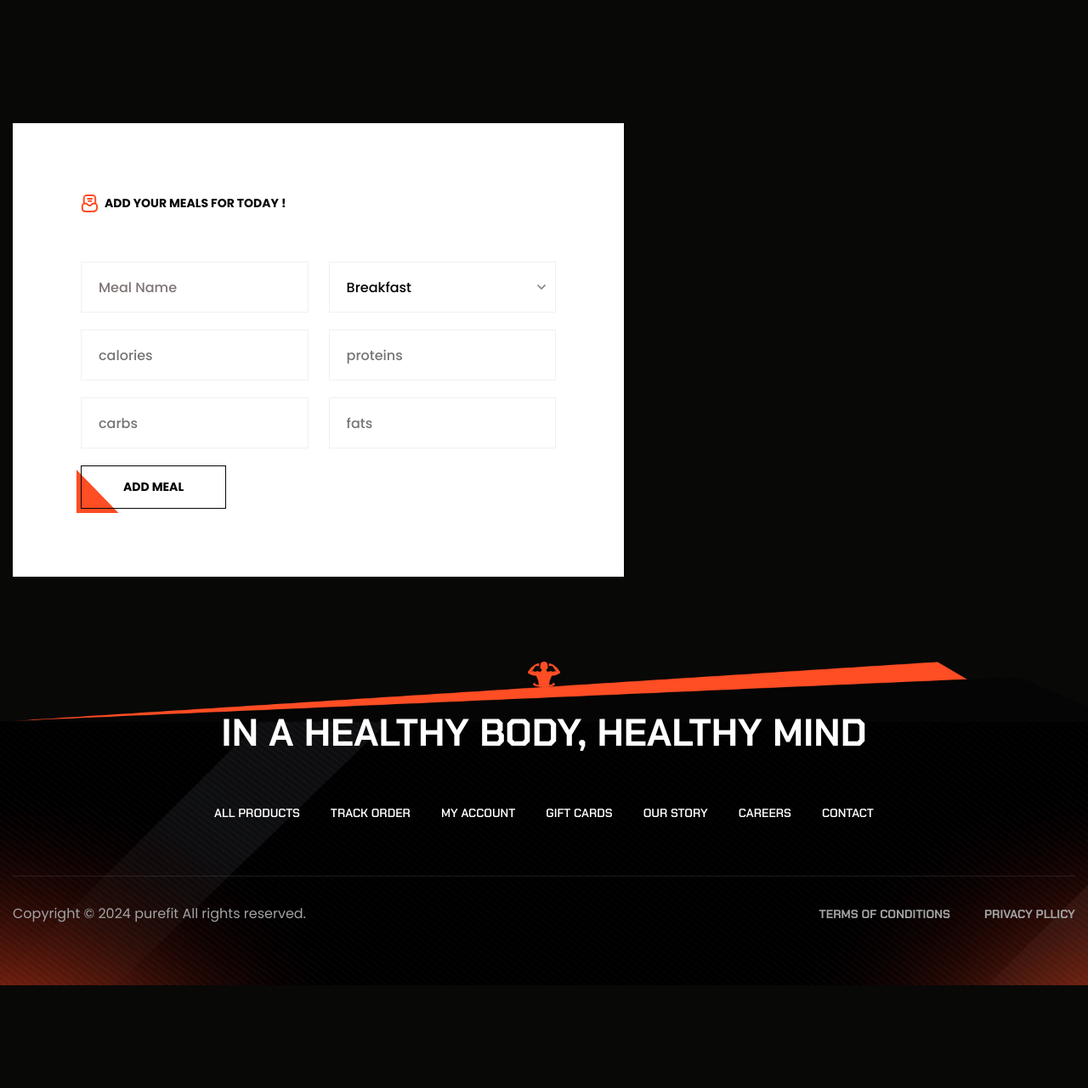
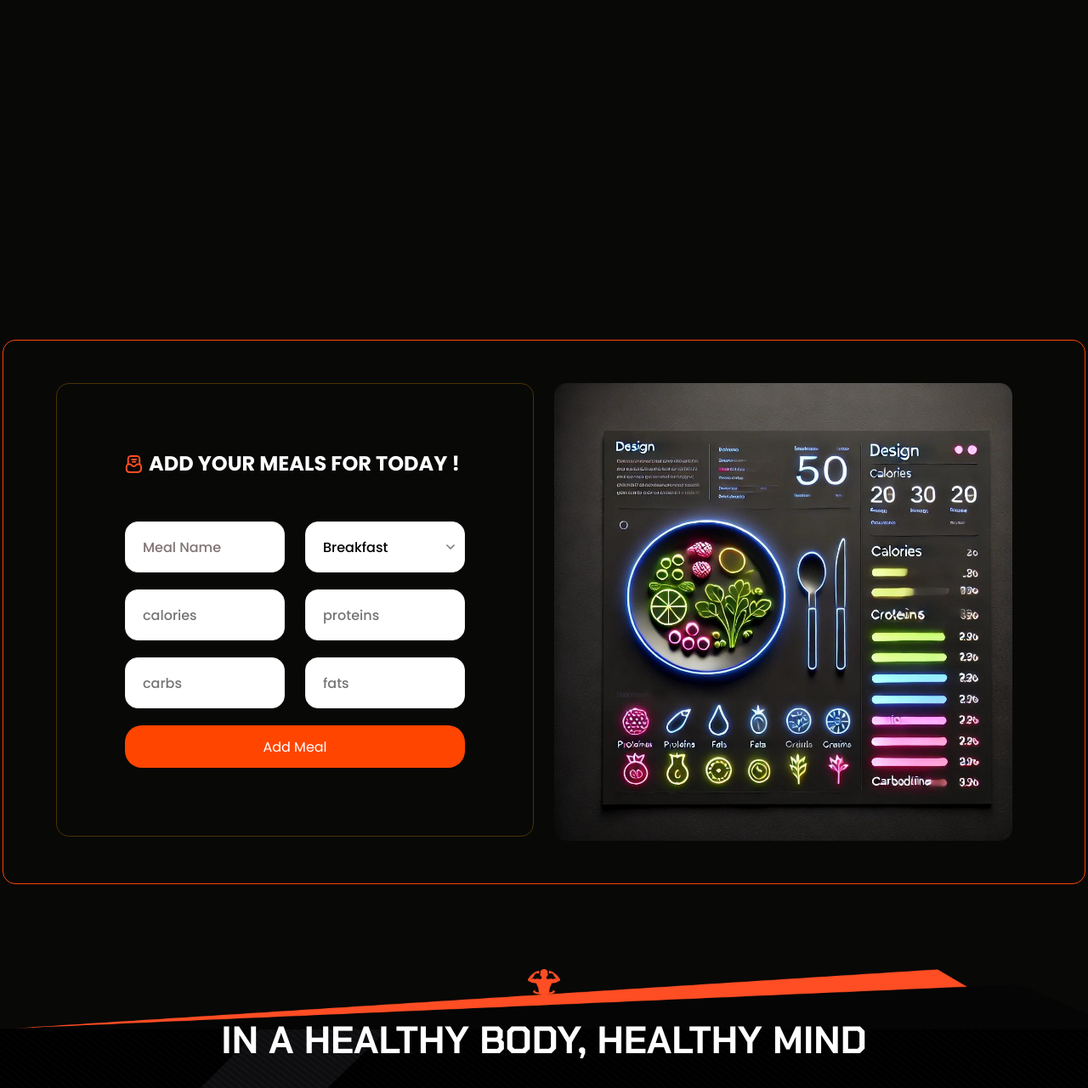
Before and after one commit to Mehdibayoudh/VitAI, a Django app: page /meal/addMeal in a window 1280 px wide. Shown: the part 116-1397 px from the top of the page at 85% size. Before the commit the page ends 1276 px from the top, so only its background shows below. Run offline with Django 4.2, Linux system fonts and the light colour scheme; some libraries are stand-ins or nearby versions.

Commit message:
retouches

```diff
--- a/MealApp/templates/add-meal.html
+++ b/MealApp/templates/add-meal.html
@@ -4,11 +4,20 @@
         <div style="margin-top: 400px" class="container">
 
             <div id="contact" class="contact pb-100">
-                <div class="row">
-                    <div class="col-lg-7">
-                        <div class="xb-contact contact-mt--255">
-                            <div class="contact-title mb-35">
-                                <span><img src="assets/img/icon/directbox-notif.svg" alt="">add Your Meals For Today ! </span>
+                <div style="border: solid thin orangered;
+                border-radius: 15px;
+                padding: 50px;
+                " class="row">
+                    <div class="col-lg-6">
+                        <div style="border: solid thin white;
+                        border-radius: 15px;
+                        background-color: transparent;
+                        border-color: #ffa50045;" class="xb-contact ">
+                            <div  class="contact-title mb-35">
+                                <span style="color: white;
+                                font-weight: bold;
+                                font-size: 24px;
+                                "><img src="assets/img/icon/directbox-notif.svg" alt="">add Your Meals For Today ! </span>
                                 <!-- <h3>Do you have questions or went more <br> information?</h3> -->
                             </div>
 
@@ -19,13 +28,13 @@
         <div class="col-lg-6">
             <div class="xb-item--field">
                 <!-- <span><img src="{% static 'assets/img/icon/c_user.svg' %}" alt=""></span> -->
-                <input type="text" name="name" placeholder="Meal Name" required>
+                <input style="border-radius: 15px;" type="text" name="name" placeholder="Meal Name" required>
             </div>
         </div>
         <!-- meal_type -->
         <div class="col-lg-6">
             <div class="xb-item--field">
-                <select name="meal_type" required>
+                <select style="background-color: white; border-radius: 15px;" name="meal_type" required>
                     <option value="breakfast">Breakfast</option>
                     <option value="lunch">Lunch</option>
                     <option value="dinner">Dinner</option>
@@ -39,7 +48,6 @@
                 <!-- <span><img src="{% static 'assets/img/icon/c_location.svg' %}" alt=""></span> -->
                 <input style="width: 100%;
                 height: 60px;
-                border-radius: 0;
                 padding: 15px 20px;
                 border: 0;
                 -webkit-transition: 0.3s;
@@ -48,6 +56,7 @@
                 color: var(--color-black);
                 font-weight: 500;
                 margin-top: 20px;
+                border-radius: 15px;
                 border: 1px solid #F1F1F1;" type="number" name="calories" placeholder="calories" required>
             </div>
         </div>
@@ -57,7 +66,6 @@
                 <!-- <span><img src="{% static 'assets/img/icon/c_location.svg' %}" alt=""></span> -->
                 <input style="width: 100%;
                 height: 60px;
-                border-radius: 0;
                 padding: 15px 20px;
                 border: 0;
                 -webkit-transition: 0.3s;
@@ -66,6 +74,7 @@
                 color: var(--color-black);
                 font-weight: 500;
                 margin-top: 20px;
+                border-radius: 15px;
                 border: 1px solid #F1F1F1;" type="number" name="proteins" placeholder="proteins" required>
             </div>
         </div>
@@ -75,7 +84,7 @@
                 <!-- <span><img src="{% static 'assets/img/icon/c_location.svg' %}" alt=""></span> -->
                 <input style="width: 100%;
                 height: 60px;
-                border-radius: 0;
+                border-radius: 15px;
                 padding: 15px 20px;
                 border: 0;
                 -webkit-transition: 0.3s;
@@ -93,7 +102,7 @@
                 <!-- <span><img src="{% static 'assets/img/icon/c_location.svg' %}" alt=""></span> -->
                 <input style="width: 100%;
                 height: 60px;
-                border-radius: 0;
+                border-radius: 15px;
                 padding: 15px 20px;
                 border: 0;
                 -webkit-transition: 0.3s;
@@ -108,12 +117,18 @@
 
         <!-- Submit Button -->
         <div class="col-12 mt-20 ">
-            <button class="thm-btn thm-btn--black" type="submit">Add Meal</button>
+            <button style="    color: white;
+                        background-color: orangered;
+                        height: 50px;
+                        border-radius: 20px;
+                        width: 100%;
+                        " type="submit">Add Meal</button>
         </div>
     </div>
 </form>
                         </div>
                     </div>
+                    <div class="col-lg-6"><img style="width: 539px; border-radius: 15px;" src="{% static  'assets/img/miaouiPics/img2.jpg' %}" alt=""></div>
                 </div>
             </div>
         </div>
```
Also changed, not shown: MealApp/templates/all-meals.html (+7 -2 lines), static/assets/img/miaouiPics/img2.jpg (added).
